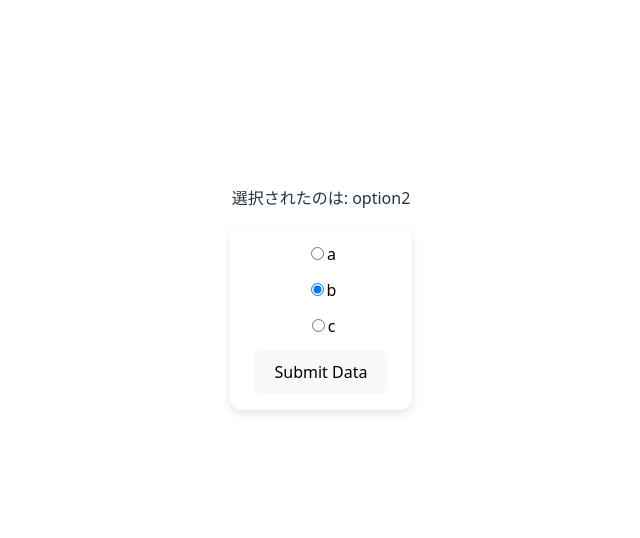
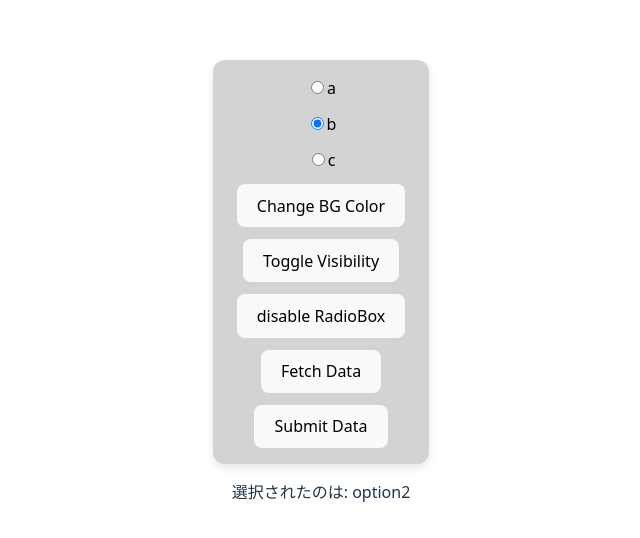
Before and after one commit to kirori-1/react, a React (Vite) app: page /index in a window 1280 px wide. Shown: the part 110-648 px from the top of the page, without its empty margins (319-959 px from the left). Built offline with nearby package versions, Linux system fonts and the light colour scheme.

Commit message:
Revert "重构App组件，更新导入路径，移除未使用的CheckBoxGroup、RadioBox、RadioGroup和SelectBox组件，优化了选中值的显示逻辑。"
This reverts commit d53f74d4b7885fe4c35fe681f7aa3598a935232a.

```diff
--- a/src/App.tsx
+++ b/src/App.tsx
@@ -1,8 +1,8 @@
 import { useState } from "react";
 import "./App.css";
-// // import RadioBox from "./components/form/RadioBox";
+// // import RadioBox from "./components/RadioBox";
 // import FontColorPage from "./pages/FontColorPage";
-import RadioGroup from "./components/form/RadioGroup";
+import RadioGroup from "./components/RadioGroup";
 
 function App() {
   // const [count, setCount] = useState(0);
@@ -34,9 +34,7 @@ function App() {
           count is {count}
         </button>
       </div> */}
-      <div>
-        <p>選択されたのは: {selectedValue}</p>
-      </div>
+
       <div style={{ display: "flex", justifyContent: "center" }}>
         <RadioGroup
           initialFontColor="black"
@@ -48,9 +46,12 @@ function App() {
           onChange={handleRadioChange}
           isVisible={true}
           initialValue="default"
+          initactivable={true}
         />
       </div>
-
+      <div>
+        <p>選択されたのは: {selectedValue}</p>
+      </div>
       {/* <p className="read-the-docs">
         Click on the Vite and React logos to learn more
       </p> */}
--- a/src/components/form/RadioGroup.tsx
+++ b/src/components/RadioGroup.tsx
@@ -3,6 +3,7 @@ import React, { useState } from "react";
 interface RadioOption {
   label: string;
   value: string;
+  checkable: boolean;
 }
 
 interface RadioGroupProps {
@@ -10,39 +11,55 @@ interface RadioGroupProps {
   initialFontColor: string;
   initialSize: string;
   initialFontSize: string;
+  isVisible: boolean;
   initialValue: string;
+  initactivable: boolean;
   options: RadioOption[];
   defaultSelected?: string;
   onChange?: (selectedValue: string) => void;
-  isVisible?: boolean;
 }
 
 const RadioGroup: React.FC<RadioGroupProps> = ({
+  initialColor,
   initialFontColor,
   initialSize,
   initialFontSize,
-  onChange,
+  initactivable,
+  isVisible,
   initialValue,
   options,
   defaultSelected,
-  isVisible = true,
+  onChange,
 }) => {
-  if (!isVisible) {
-    return null;
-  }
   const [selectedValue, setSelectedValue] = useState<string | undefined>(
     defaultSelected
   );
-
+  const [color, setColor] = useState(initialColor);
   const [fontColor] = useState(initialFontColor);
   const [size] = useState(initialSize);
   const [fontSize] = useState(initialFontSize);
-  const [value] = useState(initialValue);
+  const [fetchedValue, setFetchedValue] = useState<string>("Fetch Data");
+  const [isRadioActive, setIsRadioActive] = useState(initactivable);
+  const [visible, setVisible] = useState(isVisible);
+  const [value, setValue] = useState(initialValue);
+
   const handleChange = (newVal: string) => {
     setSelectedValue(newVal);
     onChange?.(newVal);
   };
 
+  const fetchData = async () => {
+    try {
+      const response = await fetch("/api/data");
+      const data = await response.json();
+      setValue(data.value);
+      setFetchedValue(String(data.value));
+      console.log(JSON.stringify({ value }));
+    } catch (err) {
+      console.error(err);
+      setFetchedValue("Fetch failed");
+    }
+  };
 
   const submitData = async () => {
     const res = await fetch("/api/data", {
@@ -54,9 +71,17 @@ const RadioGroup: React.FC<RadioGroupProps> = ({
     console.log("提交结果：", result);
   };
 
+  const rgb = () => {
+    const r = Math.floor(Math.random() * 256);
+    const g = Math.floor(Math.random() * 256);
+    const b = Math.floor(Math.random() * 256);
+    return `rgb(${r},${g},${b})`;
+  };
+
   return (
     <div
       style={{
+        backgroundColor: color,
         color: fontColor,
         fontSize,
         minWidth: size,
@@ -68,7 +93,8 @@ const RadioGroup: React.FC<RadioGroupProps> = ({
         borderRadius: "12px",
         boxShadow: "0 4px 8px rgba(0,0,0,0.1)",
         flexWrap: "wrap", // 自动换行
-        flexDirection: "column",
+        flexDirection:"column",
+        visibility: visible ? "visible" : "hidden",
       }}
     >
       {options.map((o) => (
@@ -77,6 +103,7 @@ const RadioGroup: React.FC<RadioGroupProps> = ({
             type="radio"
             name="radio-group"
             value={o.value}
+            disabled={!isRadioActive}
             checked={selectedValue === o.value}
             onChange={() => handleChange(o.value)}
           />
@@ -84,8 +111,12 @@ const RadioGroup: React.FC<RadioGroupProps> = ({
         </label>
       ))}
 
-
-
+      <button onClick={() => setColor(rgb())}>Change BG Color</button>
+      <button onClick={() => setVisible(!visible)}>Toggle Visibility</button>
+      <button onClick={() => setIsRadioActive((prev) => !prev)}>
+        {isRadioActive ? "disable RadioBox" : "enable RadioBox"}
+      </button>
+      <button onClick={fetchData}>{fetchedValue}</button>
       <button onClick={submitData}>Submit Data</button>
     </div>
   );
```
Also changed, not shown: src/components/button/SetcolorButton.tsx (deleted, +0 -21 lines), src/components/button/SetselectButton.tsx (deleted, +0 -24 lines), src/components/button/SetvisibleButton.tsx (deleted, +0 -12 lines), src/components/fetch/FetchData.tsx (deleted, +0 -29 lines), src/pages/SecondLevelMenu.tsx (deleted, +0 -33 lines), src/components/CheckBoxGroup.tsx (renamed from src/components/form/CheckBoxGroup.tsx), src/components/RadioBox.tsx (renamed from src/components/form/RadioBox.tsx), src/components/SelectBox.tsx (renamed from src/components/form/SelectBox.tsx).
